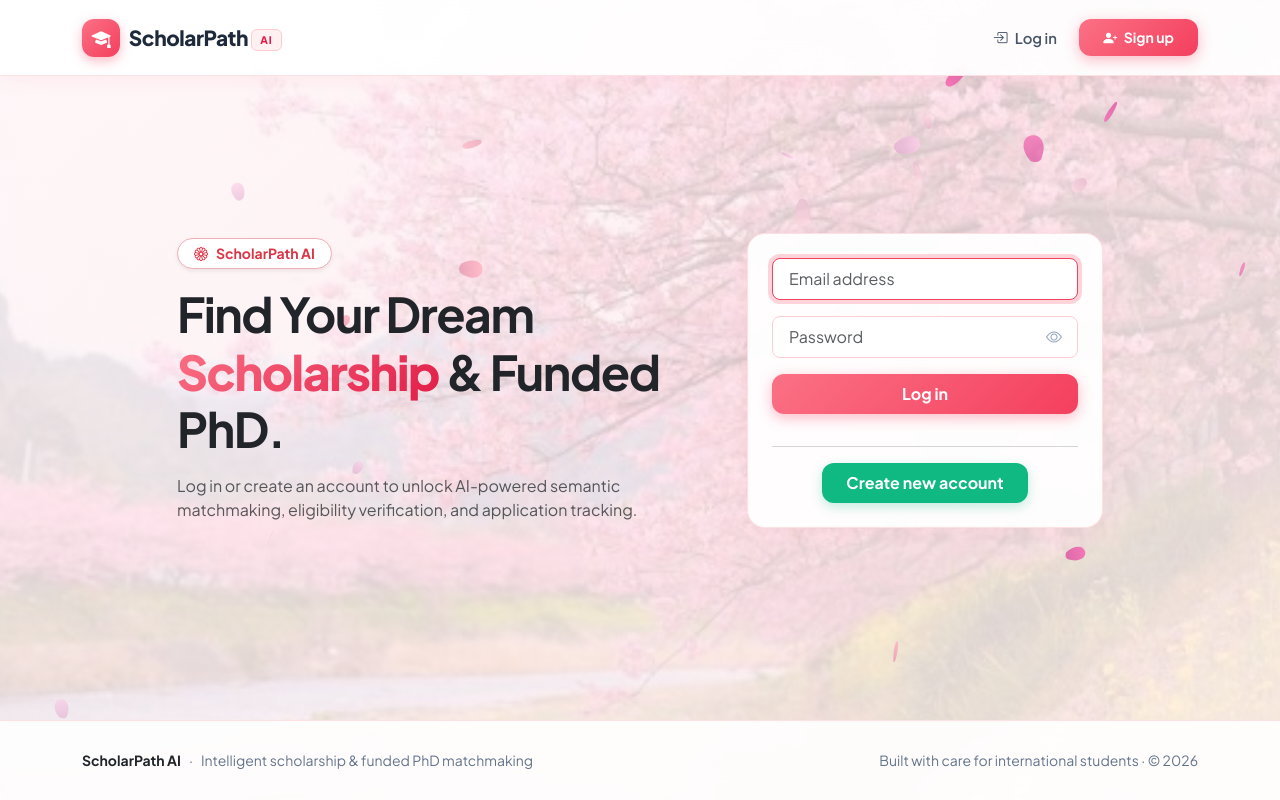
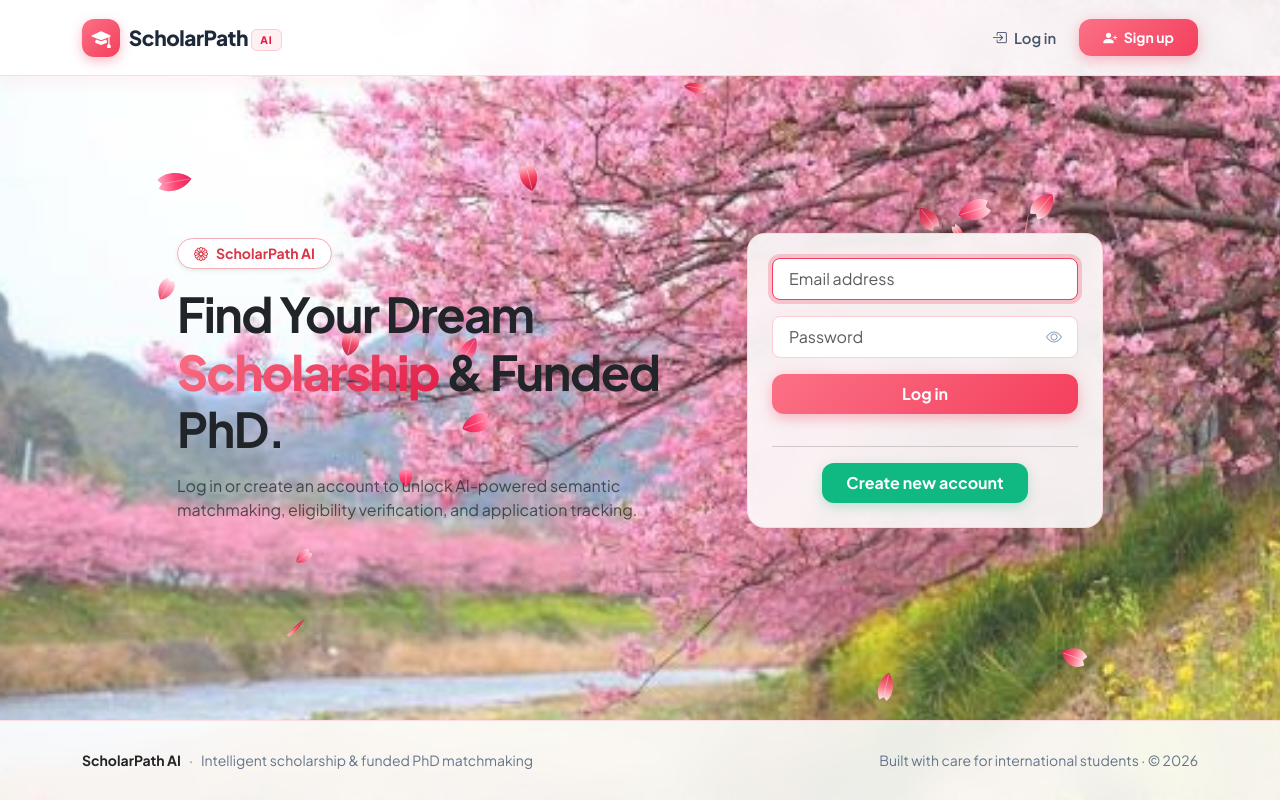
Before and after one commit to mostafaalhossain220/ScholarPath_Ai, a Flask app: page / in a window 1280 px wide. Run offline with Flask 3, Linux system fonts and the light colour scheme.

Commit message:
Enhance table hover zoom, vivid sakura petals, magnetic sliding tabs, and link profile to user chip

```diff
--- a/app/static/css/style.css
+++ b/app/static/css/style.css
@@ -7,7 +7,7 @@
   --sp-sweet-rose: #fb7185;
   --sp-sweet-soft: #fff1f2;
   --sp-sweet-border: #fecdd3;
-  --sp-sweet-glow: rgba(244, 63, 94, 0.22);
+  --sp-sweet-glow: rgba(244, 63, 94, 0.25);
 
   --sp-success: #10b981;
   --sp-success-hover: #059669;
@@ -31,7 +35,7 @@ body {
   -webkit-font-smoothing: antialiased;
   background-color: #fff1f2;
   background-image:
-    linear-gradient(135deg, rgba(255, 245, 247, 0.88) 0%, rgba(254, 240, 242, 0.82) 50%, rgba(255, 241, 242, 0.90) 100%),
+    linear-gradient(to bottom, rgba(255, 255, 255, 0.12) 0%, rgba(255, 245, 248, 0.18) 100%),
     url('/static/img/sakura-bg.jpg');
   background-size: cover;
   background-position: center;
@@ -60,11 +64,11 @@ nav, main, footer {
    ========================================================================== */
 
 .sp-navbar {
-  background: rgba(255, 255, 255, 0.92) !important;
+  background: rgba(255, 255, 255, 0.90) !important;
   backdrop-filter: blur(16px);
   -webkit-backdrop-filter: blur(16px);
-  border-bottom: 1.5px solid rgba(254, 205, 211, 0.6);
-  box-shadow: 0 4px 18px rgba(244, 63, 94, 0.06);
+  border-bottom: 1.5px solid rgba(254, 205, 211, 0.7);
+  box-shadow: 0 4px 18px rgba(244, 63, 94, 0.08);
   padding: 0.85rem 0;
   position: sticky;
   top: 0;
@@ -111,9 +120,9 @@ nav, main, footer {
 .sp-nav-link {
   font-weight: 600;
   color: #475569 !important;
-  padding: 0.5rem 0.9rem !important;
-  border-radius: var(--sp-radius-sm);
-  transition: all 0.18s ease-in-out;
+  padding: 0.5rem 0.95rem !important;
+  border-radius: 20px;
+  transition: all 0.22s cubic-bezier(0.2, 0.8, 0.2, 1);
   display: inline-flex;
   align-items: center;
   gap: 0.45rem;
@@ -168,18 +189,18 @@ nav, main, footer {
 }
 
 .auth-box-sweet {
-  background: rgba(255, 255, 255, 0.96) !important;
+  background: rgba(255, 255, 255, 0.94) !important;
   backdrop-filter: blur(20px);
   -webkit-backdrop-filter: blur(20px);
   border: 1.5px solid rgba(254, 205, 211, 0.8) !important;
   box-shadow: 0 16px 36px -8px rgba(244, 63, 94, 0.18), 0 0 20px rgba(251, 207, 232, 0.4) !important;
-  animation: cardFadeUp 0.5s ease-out;
+  animation: cardFadeUp 0.45s ease-out;
 }
 
 @keyframes cardFadeUp {
   from {
     opacity: 0;
-    transform: translateY(16px);
+    transform: translateY(14px);
   }
   to {
     opacity: 1;
@@ -257,16 +278,128 @@ nav, main, footer {
 }
 
 /* ==========================================================================
-   Full Web Cards & UI Elements
+   Magnetic Sliding Pill Indicator for Tabs
    ========================================================================== */
 
+.nav-pills {
+  position: relative !important;
+  background: rgba(255, 255, 255, 0.85) !important;
+  backdrop-filter: blur(12px) !important;
+  padding: 5px !important;
+  border-radius: 30px !important;
+  border: 1.5px solid rgba(254, 205, 211, 0.7) !important;
+  display: inline-flex !important;
+  gap: 3px !important;
+  box-shadow: 0 4px 14px rgba(244, 63, 94, 0.08) !important;
+}
+
+.sliding-pill-indicator {
+  position: absolute;
+  top: 0;
+  left: 0;
+  border-radius: 25px;
+  background: linear-gradient(135deg, #fb7185 0%, #f43f5e 100%) !important;
+  box-shadow: 0 4px 14px rgba(244, 63, 94, 0.38);
+  pointer-events: none;
+  z-index: 1;
+  opacity: 0;
+}
+
+.nav-pills .nav-link {
+  position: relative !important;
+  z-index: 2 !important;
+  border-radius: 25px !important;
+  font-weight: 700 !important;
+  color: #475569 !important;
+  padding: 0.45rem 1.15rem !important;
+  transition: color 0.2s ease !important;
+  background: transparent !important;
+}
+
+.nav-pills .nav-link:hover {
+  color: #ffffff !important;
+}
+
+.nav-pills .nav-link.active {
+  color: #ffffff !important;
+  background: transparent !important;
+}
+
+/* ==========================================================================
+   Bootstrap Global Overrides (No Blue Allowed!)
+   ========================================================================== */
+
+.btn-primary {
+  background: linear-gradient(135deg, #fb7185 0%, #f43f5e 100%) !important;
+  border: none !important;
+  color: #ffffff !important;
+  font-weight: 700 !important;
+  border-radius: var(--sp-radius-md) !important;
+  box-shadow: 0 4px 12px rgba(244, 63, 94, 0.28) !important;
+  transition: all 0.22s cubic-bezier(0.2, 0.8, 0.2, 1) !important;
+}
+
+.btn-primary:hover {
+  background: linear-gradient(135deg, #f43f5e 0%, #e11d48 100%) !important;
+  transform: translateY(-1.5px) !important;
+  box-shadow: 0 6px 18px rgba(244, 63, 94, 0.4) !important;
+}
+
+.badge.text-bg-primary, .badge.text-bg-secondary {
+  background: linear-gradient(135deg, #fb7185 0%, #f43f5e 100%) !important;
+  color: #ffffff !important;
+  font-weight: 700;
+  padding: 0.35rem 0.65rem;
+  border-radius: 20px;
+}
+
+/* Full Web Cards */
 .card {
-  background: rgba(255, 255, 255, 0.94) !important;
-  backdrop-filter: blur(14px);
-  -webkit-backdrop-filter: blur(14px);
-  border: 1.5px solid rgba(254, 205, 211, 0.6) !important;
+  background: rgba(255, 255, 255, 0.88) !important;
+  backdrop-filter: blur(14px) !important;
+  -webkit-backdrop-filter: blur(14px) !important;
+  border: 1.5px solid rgba(254, 205, 211, 0.7) !important;
   border-radius: var(--sp-radius-lg) !important;
-  box-shadow: 0 6px 18px rgba(244, 63, 94, 0.06) !important;
+  box-shadow: 0 8px 24px rgba(244, 63, 94, 0.08) !important;
+}
+
+/* ==========================================================================
+   Interactive Table Rows: Smooth Sweet Pink Hover & Micro-Zoom
+   ========================================================================== */
+
+.opportunity-row {
+  transition: all 0.22s cubic-bezier(0.2, 0.8, 0.2, 1) !important;
+  cursor: pointer !important;
+  position: relative;
+}
+
+.opportunity-row td {
+  transition: background-color 0.22s ease, transform 0.22s ease !important;
+  background-color: transparent !important;
+}
+
+.opportunity-row:hover {
+  transform: translateY(-2px) scale(1.008) !important;
+  box-shadow: 0 8px 24px rgba(244, 63, 94, 0.16) !important;
+  z-index: 10;
+}
+
+.opportunity-row:hover td {
+  background: rgba(255, 241, 242, 0.96) !important;
+}
+
+.opportunity-row:hover .opportunity-title {
+  color: #e11d48 !important;
+  text-decoration: underline !important;
+}
+
+.badge-degree-phd, .badge-degree-masters {
+  background: linear-gradient(135deg, #fb7185 0%, #f43f5e 100%) !important;
+  color: #ffffff !important;
+  font-weight: 700 !important;
+  padding: 0.35rem 0.75rem !important;
+  border-radius: 20px !important;
+  box-shadow: 0 2px 8px rgba(244, 63, 94, 0.25) !important;
 }
 
 .feature-icon-box {
@@ -288,7 +421,7 @@ nav, main, footer {
 
 .sp-footer {
   margin-top: auto;
-  background: rgba(255, 255, 255, 0.90) !important;
+  background: rgba(255, 255, 255, 0.88) !important;
   backdrop-filter: blur(14px);
   border-top: 1.5px solid rgba(254, 205, 211, 0.6);
   padding: 1.8rem 0;
--- a/app/static/js/main.js
+++ b/app/static/js/main.js
@@ -1,8 +1,8 @@
 /**
- * ScholarPath AI - Main Interactive Utilities
+ * ScholarPath AI - Ultra-Smooth Interactions & Magnetic Sliding Indicator
  */
 document.addEventListener("DOMContentLoaded", function () {
-  // Toggle password visibility
+  // 1. Password reveal toggle
   const toggleButtons = document.querySelectorAll(".toggle-password-btn");
   toggleButtons.forEach((btn) => {
     btn.addEventListener("click", function () {
@@ -26,7 +26,7 @@ document.addEventListener("DOMContentLoaded", function () {
     });
   });
 
-  // Auto-fade flash alerts after 6 seconds
+  // 2. Auto-fade flash alerts after 6 seconds
   const autoAlerts = document.querySelectorAll(".alert-auto-dismiss");
   autoAlerts.forEach((alert) => {
     setTimeout(() => {
@@ -34,4 +34,71 @@ document.addEventListener("DOMContentLoaded", function () {
       setTimeout(() => alert.remove(), 300);
     }, 6000);
   });
+
+  // 3. Ultra-Smooth Sliding Magnetic Indicator for Nav Pills & Filter Tabs
+  const pillContainers = document.querySelectorAll(".nav-pills");
+  pillContainers.forEach((container) => {
+    container.style.position = "relative";
+
+    // Create the floating sliding highlight element
+    let indicator = container.querySelector(".sliding-pill-indicator");
+    if (!indicator) {
+      indicator = document.createElement("div");
+      indicator.className = "sliding-pill-indicator";
+      container.prepend(indicator);
+    }
+
+    const items = container.querySelectorAll(".nav-link");
+    let activeItem = container.querySelector(".nav-link.active") || items[0];
+
+    function moveTo(target, isInstant) {
+      if (!target) return;
+      const targetRect = target.getBoundingClientRect();
+      const containerRect = container.getBoundingClientRect();
+
+      const left = targetRect.left - containerRect.left;
+      const top = targetRect.top - containerRect.top;
+      const width = targetRect.width;
+      const height = targetRect.height;
+
+      if (isInstant) {
+        indicator.style.transition = "none";
+      } else {
+        indicator.style.transition = "all 0.28s cubic-bezier(0.25, 1, 0.5, 1)";
+      }
+
+      indicator.style.transform = `translate3d(${left}px, ${top}px, 0)`;
+      indicator.style.width = `${width}px`;
+      indicator.style.height = `${height}px`;
+      indicator.style.opacity = "1";
+    }
+
+    // Initialize position on active tab
+    if (activeItem) {
+      setTimeout(() => moveTo(activeItem, true), 50);
+    }
+
+    // Hover glide effect
+    items.forEach((item) => {
+      item.addEventListener("mouseenter", function () {
+        moveTo(this, false);
+      });
+
+      item.addEventListener("click", function () {
+        activeItem = this;
+        moveTo(this, false);
+      });
+    });
+
+    // When mouse leaves container, smoothly glide back to active tab
+    container.addEventListener("mouseleave", function () {
+      if (activeItem) {
+        moveTo(activeItem, false);
+      }
+    });
+
+    window.addEventListener("resize", () => {
+      if (activeItem) moveTo(activeItem, true);
+    });
+  });
 });
--- a/app/static/js/sakura.js
+++ b/app/static/js/sakura.js
@@ -1,9 +1,6 @@
 /**
- * Full-Site Sakura Petals & Cursor Trail Particle System
- * Features:
- *  1. Ambient fluttering falling cherry blossom petals
- *  2. Interactive cursor motion trail (spawns gentle petals & blossom sparks as cursor moves)
- *  3. Click burst effect (spawns mini petal cluster on click)
+ * ScholarPath AI - Enhanced Cherry Blossom (Sakura) Particle & Cursor Engine
+ * Vivid, organic notched petals with natural flutter, 3D spin, and interactive cursor physics.
  */
 (function () {
   function initSakura() {
@@ -23,46 +20,45 @@
       height = canvas.height = window.innerHeight;
     });
 
-    const petalColors = [
-      { r: 255, g: 183, b: 197 }, // soft pink
-      { r: 255, g: 192, b: 203 }, // light pink
-      { r: 251, g: 207, b: 232 }, // soft rose
-      { r: 255, g: 218, b: 228 }, // pale sakura
-      { r: 244, g: 114, b: 182 }, // accent blossom
+    // Rich, vibrant cherry blossom petal colors
+    const petalPalettes = [
+      { base: "#ff4071", highlight: "#ffa6c1", shadow: "#e61a53" }, // deep sakura pink
+      { base: "#ff5c8a", highlight: "#ffccd8", shadow: "#db2777" }, // vibrant blossom
+      { base: "#ff7597", highlight: "#ffe4ec", shadow: "#e11d48" }, // sweet cherry rose
+      { base: "#f43f5e", highlight: "#fecdd3", shadow: "#be123c" }, // rich rose
+      { base: "#fb7185", highlight: "#fff1f2", shadow: "#e11d48" }, // soft pastel blossom
     ];
 
-    // Ambient floating petals
-    const AMBIENT_COUNT = Math.min(38, Math.max(18, Math.floor(width / 40)));
+    const TOTAL_AMBIENT = Math.min(55, Math.max(28, Math.floor(width / 32)));
     const ambientPetals = [];
-    // Cursor spawned petals
     const cursorPetals = [];
 
+    // Helper to create an ambient falling petal
     function createAmbientPetal(startY) {
-      const color = petalColors[Math.floor(Math.random() * petalColors.length)];
+      const palette = petalPalettes[Math.floor(Math.random() * petalPalettes.length)];
       return {
         x: Math.random() * (width + 60) - 30,
-        y: startY !== undefined ? startY : Math.random() * -height * 0.5,
-        size: 8 + Math.random() * 11,
-        speedY: 0.9 + Math.random() * 1.6,
-        speedX: -0.4 + Math.random() * 1.3,
-        oscillationSpeed: 0.015 + Math.random() * 0.025,
+        y: startY !== undefined ? startY : Math.random() * -height * 0.6,
+        size: 10 + Math.random() * 12,
+        speedY: 1.1 + Math.random() * 1.8,
+        speedX: -0.5 + Math.random() * 1.4,
+        oscillationSpeed: 0.018 + Math.random() * 0.025,
         oscillationAngle: Math.random() * Math.PI * 2,
-        flipSpeed: 0.025 + Math.random() * 0.035,
+        flipSpeed: 0.03 + Math.random() * 0.04,
         flipAngle: Math.random() * Math.PI * 2,
         rotation: Math.random() * 360,
-        rotationSpeed: (Math.random() - 0.5) * 1.6,
-        opacity: 0.65 + Math.random() * 0.3,
-        color: color,
+        rotationSpeed: (Math.random() - 0.5) * 1.8,
+        opacity: 0.82 + Math.random() * 0.18,
+        palette: palette,
       };
     }
 
-    // Populate initial ambient petals
-    for (let i = 0; i < AMBIENT_COUNT; i++) {
+    for (let i = 0; i < TOTAL_AMBIENT; i++) {
       ambientPetals.push(createAmbientPetal(Math.random() * height));
     }
 
-    // Function to draw organic petal shape
-    function drawPetal(p, alphaMultiplier) {
+    // Draw realistic notched sakura petal
+    function drawSakuraPetal(p, alphaMultiplier) {
       const alpha = (p.opacity || 1) * (alphaMultiplier !== undefined ? alphaMultiplier : 1);
       if (alpha <= 0.01) return;
 
@@ -74,50 +70,71 @@
 
       ctx.beginPath();
       const s = p.size;
-      ctx.moveTo(0, -s * 0.7);
-      ctx.bezierCurveTo(s * 0.5, -s * 0.7, s * 0.8, -s * 0.1, s * 0.3, s * 0.7);
-      ctx.bezierCurveTo(0, s * 0.85, -0.1 * s, s * 0.85, -s * 0.3, s * 0.7);
-      ctx.bezierCurveTo(-s * 0.8, -s * 0.1, -s * 0.5, -s * 0.7, 0, -s * 0.7);
+
+      // Bottom stem tip
+      ctx.moveTo(0, s * 0.8);
+
+      // Left curve
+      ctx.bezierCurveTo(-s * 0.65, s * 0.4, -s * 0.75, -s * 0.4, -s * 0.28, -s * 0.8);
+
+      // Top iconic notched cleft of sakura petal
+      ctx.lineTo(0, -s * 0.62);
+      ctx.lineTo(s * 0.28, -s * 0.8);
+
+      // Right curve back to stem tip
+      ctx.bezierCurveTo(s * 0.75, -s * 0.4, s * 0.65, s * 0.4, 0, s * 0.8);
       ctx.closePath();
 
-      const grad = ctx.createLinearGradient(0, -s * 0.7, 0, s * 0.8);
-      grad.addColorStop(0, `rgba(${p.color.r}, ${p.color.g}, ${p.color.b}, ${alpha})`);
-      grad.addColorStop(
-        1,
-        `rgba(${Math.max(0, p.color.r - 25)}, ${Math.max(0, p.color.g - 35)}, ${Math.max(0, p.color.b - 25)}, ${alpha * 0.85})`
-      );
+      // Vibrant 2-tone gradient
+      const grad = ctx.createLinearGradient(0, -s * 0.8, 0, s * 0.8);
+      grad.addColorStop(0, p.palette.highlight);
+      grad.addColorStop(0.5, p.palette.base);
+      grad.addColorStop(1, p.palette.shadow);
+
+      ctx.globalAlpha = alpha;
       ctx.fillStyle = grad;
       ctx.fill();
+
+      // Subtle translucent petal vein
+      ctx.strokeStyle = "rgba(255, 255, 255, 0.45)";
+      ctx.lineWidth = 0.8;
+      ctx.beginPath();
+      ctx.moveTo(0, s * 0.7);
+      ctx.lineTo(0, -s * 0.45);
+      ctx.stroke();
+
       ctx.restore();
     }
 
-    // Cursor movement handler
+    // Cursor interaction
     let lastX = 0, lastY = 0;
     let throttleTimer = 0;
 
-    function spawnCursorPetal(x, y, isBurst) {
-      const color = petalColors[Math.floor(Math.random() * petalColors.length)];
-      const angle = isBurst ? Math.random() * Math.PI * 2 : Math.random() * Math.PI + Math.PI / 2;
-      const speed = isBurst ? 1.5 + Math.random() * 3.5 : 0.8 + Math.random() * 1.8;
+    function spawnCursorPetals(x, y, count, isBurst) {
+      for (let i = 0; i < count; i++) {
+        const palette = petalPalettes[Math.floor(Math.random() * petalPalettes.length)];
+        const angle = isBurst ? Math.random() * Math.PI * 2 : (Math.PI / 2) + (Math.random() - 0.5) * 1.8;
+        const speed = isBurst ? 2 + Math.random() * 4.5 : 1.2 + Math.random() * 2.5;
 
-      cursorPetals.push({
-        x: x + (Math.random() - 0.5) * 10,
-        y: y + (Math.random() - 0.5) * 10,
-        vx: Math.cos(angle) * speed + (Math.random() - 0.5) * 0.5,
-        vy: isBurst ? Math.sin(angle) * speed : 1.2 + Math.random() * 1.8,
-        size: 7 + Math.random() * 9,
-        rotation: Math.random() * 360,
-        rotationSpeed: (Math.random() - 0.5) * 3,
-        flipAngle: Math.random() * Math.PI * 2,
-        flipSpeed: 0.04 + Math.random() * 0.05,
-        life: 1.0,
-        decay: isBurst ? 0.016 + Math.random() * 0.012 : 0.02 + Math.random() * 0.015,
-        color: color,
-      });
+        cursorPetals.push({
+          x: x + (Math.random() - 0.5) * 12,
+          y: y + (Math.random() - 0.5) * 12,
+          vx: Math.cos(angle) * speed,
+          vy: Math.sin(angle) * speed,
+          size: 8 + Math.random() * 10,
+          rotation: Math.random() * 360,
+          rotationSpeed: (Math.random() - 0.5) * 4,
+          flipAngle: Math.random() * Math.PI * 2,
+          flipSpeed: 0.05 + Math.random() * 0.06,
+          life: 1.0,
+          decay: isBurst ? 0.015 + Math.random() * 0.012 : 0.02 + Math.random() * 0.015,
+          opacity: 0.95,
+          palette: palette,
+        });
+      }
 
-      // Keep array bounded for peak performance
-      if (cursorPetals.length > 70) {
-        cursorPetals.shift();
+      if (cursorPetals.length > 80) {
+        cursorPetals.splice(0, cursorPetals.length - 80);
       }
     }
 
@@ -125,26 +142,21 @@
       const now = Date.now();
       const dist = Math.hypot(e.clientX - lastX, e.clientY - lastY);
 
-      if (dist > 18 && now - throttleTimer > 35) {
+      if (dist > 15 && now - throttleTimer > 28) {
         throttleTimer = now;
         lastX = e.clientX;
         lastY = e.clientY;
-        spawnCursorPetal(e.clientX, e.clientY, false);
+        spawnCursorPetals(e.clientX, e.clientY, 2, false);
       }
     });
 
-    // Gentle burst on click
     window.addEventListener("click", function (e) {
-      const count = 6;
-      for (let i = 0; i < count; i++) {
-        spawnCursorPetal(e.clientX, e.clientY, true);
-      }
+      spawnCursorPetals(e.clientX, e.clientY, 8, true);
     });
 
-    // Touch devices support
     window.addEventListener("touchmove", function (e) {
       if (e.touches && e.touches[0]) {
-        spawnCursorPetal(e.touches[0].clientX, e.touches[0].clientY, false);
+        spawnCursorPetals(e.touches[0].clientX, e.touches[0].clientY, 2, false);
       }
     }, { passive: true });
 
@@ -152,7 +164,7 @@
     function update() {
       ctx.clearRect(0, 0, width, height);
 
-      // 1. Update & draw ambient petals
+      // 1. Draw ambient falling sakura petals
       for (let i = 0; i < ambientPetals.length; i++) {
         const p = ambientPetals[i];
         p.oscillationAngle += p.oscillationSpeed;
@@ -160,22 +172,22 @@
         p.rotation += p.rotationSpeed;
 
         p.y += p.speedY;
-        p.x += Math.sin(p.oscillationAngle) * 1.1 + p.speedX;
+        p.x += Math.sin(p.oscillationAngle) * 1.3 + p.speedX;
 
-        if (p.y > height + 25 || p.x < -40 || p.x > width + 40) {
+        if (p.y > height + 30 || p.x < -40 || p.x > width + 40) {
           ambientPetals[i] = createAmbientPetal();
         }
 
-        drawPetal(p, 1);
+        drawSakuraPetal(p, 1);
       }
 
-      // 2. Update & draw cursor trail petals
+      // 2. Draw interactive cursor trail petals
       for (let i = cursorPetals.length - 1; i >= 0; i--) {
         const cp = cursorPetals[i];
         cp.x += cp.vx;
         cp.y += cp.vy;
-        cp.vy += 0.04; // gentle gravity
-        cp.vx *= 0.98; // slight drag
+        cp.vy += 0.05; // gravity
+        cp.vx *= 0.98; // air drag
         cp.rotation += cp.rotationSpeed;
         cp.flipAngle += cp.flipSpeed;
         cp.life -= cp.decay;
@@ -183,7 +195,7 @@
         if (cp.life <= 0) {
           cursorPetals.splice(i, 1);
         } else {
-          drawPetal(cp, cp.life);
+          drawSakuraPetal(cp, cp.life);
         }
       }
 
--- a/app/templates/base.html
+++ b/app/templates/base.html
@@ -53,21 +53,17 @@
               <i class="bi bi-bookmark-check"></i> My Saved
             </a>
           </li>
-          <li class="nav-item">
-            <a class="nav-link sp-nav-link" href="{{ url_for('profile.edit') }}">
-              <i class="bi bi-person-gear"></i> Profile
-            </a>
-          </li>
           {% endif %}
         </ul>
 
         <ul class="navbar-nav ms-auto align-items-center gap-2">
           {% if g.user %}
           <li class="nav-item">
-            <div class="user-pill">
+            <a href="{{ url_for('profile.edit') }}" class="user-pill text-decoration-none" title="View & Edit Academic Profile">
               <div class="user-avatar-mini">{{ g.user.name[0]|upper }}</div>
               <span>Hi, {{ g.user.name }}</span>
-            </div>
+              <i class="bi bi-chevron-right text-muted ms-1" style="font-size: 0.72rem;"></i>
+            </a>
           </li>
           <li class="nav-item">
             <form method="post" action="{{ url_for('auth.logout') }}" class="d-inline m-0">
--- a/app/templates/opportunities/list.html
+++ b/app/templates/opportunities/list.html
@@ -95,15 +95,15 @@
       </thead>
       <tbody>
         {% for o in opportunities %}
-        <tr>
+        <tr class="opportunity-row" onclick="window.location='{{ url_for('opportunities.detail', opportunity_id=o.id) }}'">
           <td class="ps-4">
-            <a href="{{ url_for('opportunities.detail', opportunity_id=o.id) }}" class="fw-bold text-decoration-none text-dark">
+            <a href="{{ url_for('opportunities.detail', opportunity_id=o.id) }}" class="fw-bold text-decoration-none text-dark opportunity-title">
               {{ o.title }}
             </a>
           </td>
           <td class="text-secondary small">{{ o.provider }}</td>
           <td>
-            <span class="badge {{ 'text-bg-primary' if o.degree_level == 'phd' else 'text-bg-info text-white' }} rounded-pill">
+            <span class="badge badge-degree-phd rounded-pill">
               {{ o.degree_level|upper }}
             </span>
           </td>
```
Also changed, not shown: other parts of app/static/css/style.css (+34 -13 lines).
